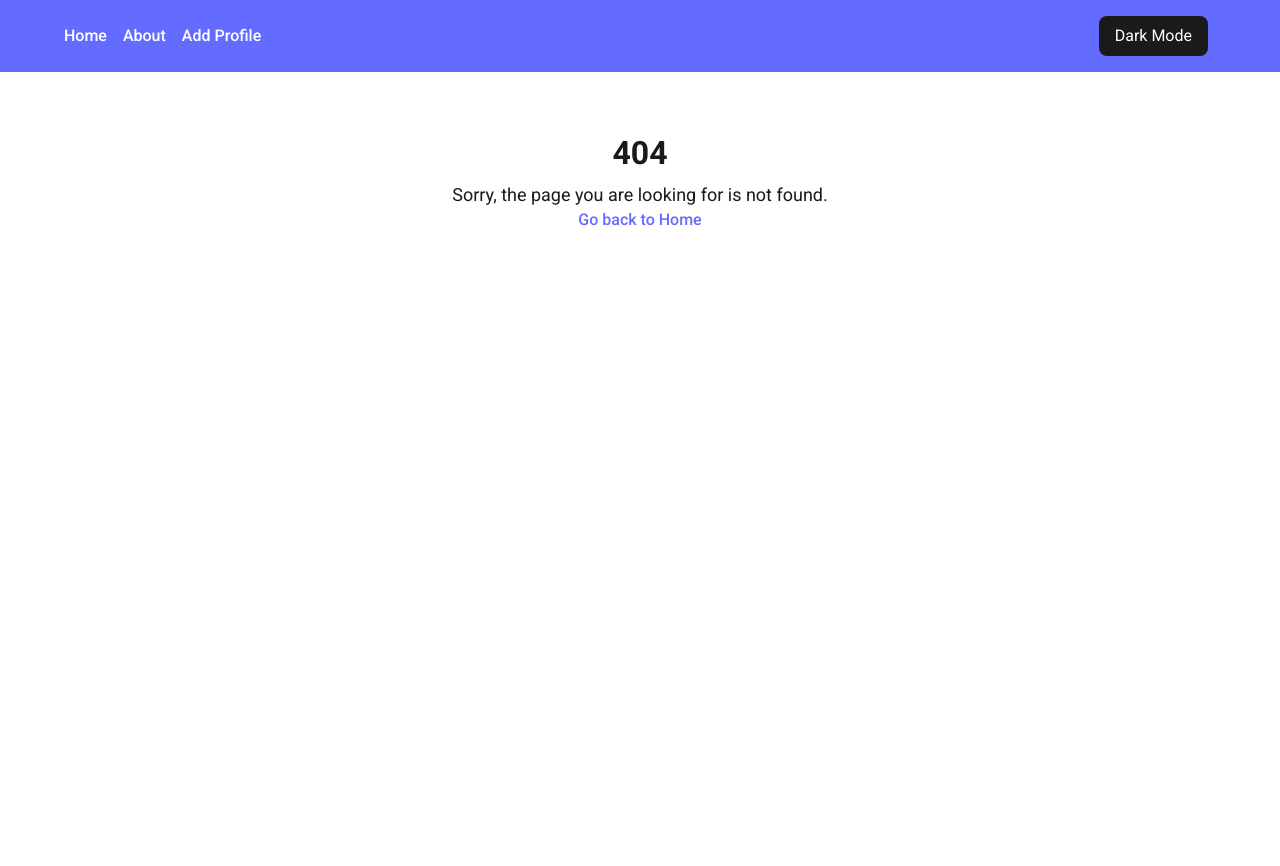
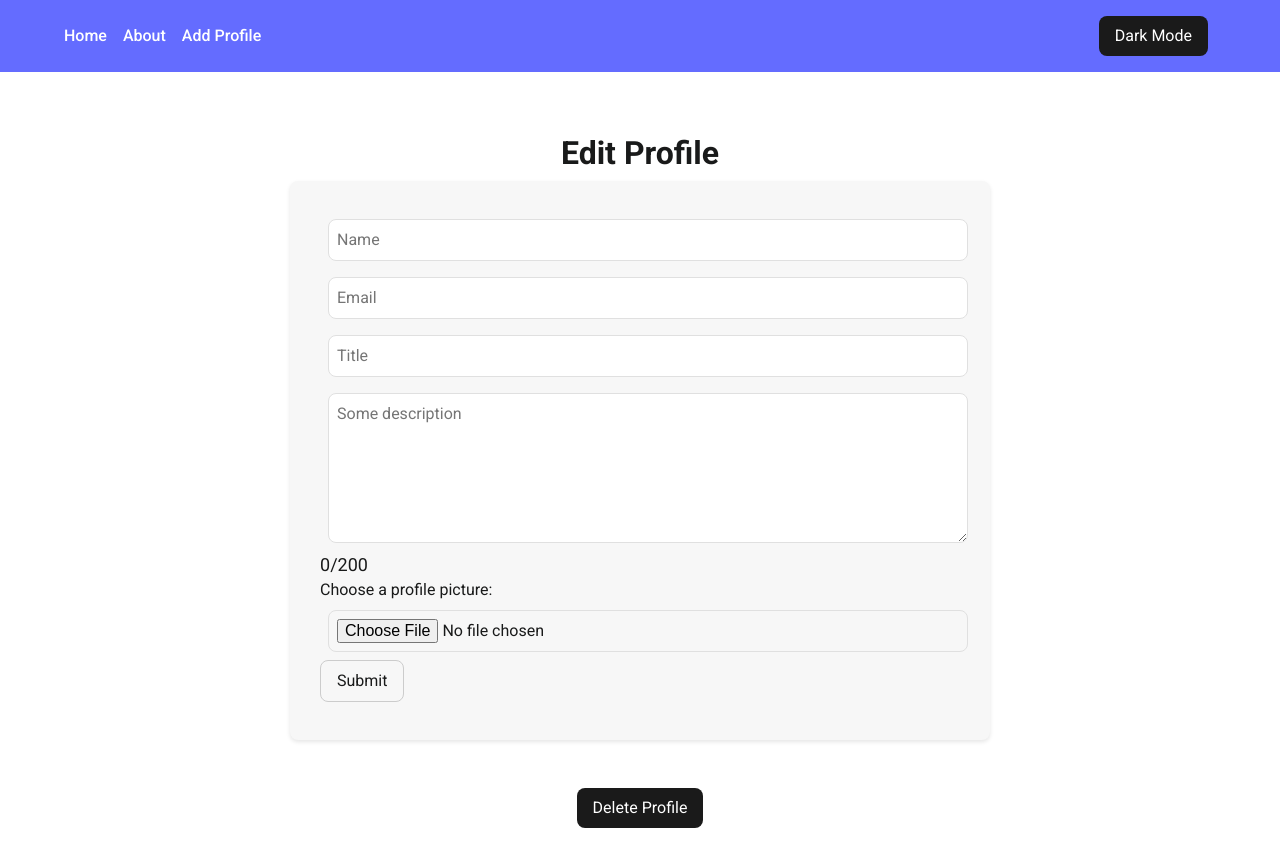
Before and after one commit to apbridge/my-profile-app, a React (Vite) app: page /#/profile/1/edit in a window 1280 px wide. Before the commit this address had no page. Shown: the top 866 px of the page. Built offline with nearby package versions, Linux system fonts and the light colour scheme; no server answers.

Commit message:
2/21 update

```diff
--- a/src/App.jsx
+++ b/src/App.jsx
@@ -4,6 +4,9 @@ import Navbar from "./components/Navbar";
 import AddProfilePage from "./pages/AddProfilePage";
 import HomePage from "./pages/HomePage";
 import NotFound from "./pages/NotFound";
+import ProfileDetailPage from "./pages/ProfileDetailPage";
+import ProfileEditPage from "./pages/ProfileEditPage";
+import ProfileLayoutPage from "./pages/ProfileLayoutPage";
 import { useState, useEffect } from "react";
 import { HashRouter, Routes, Route } from "react-router-dom";
 
@@ -25,6 +28,10 @@ const App = () => {
           <Route path="/" element={<HomePage />} />
           <Route path="/about" element={<AboutPage />} />
           <Route path="/add-profile" element={<AddProfilePage />} />
+          <Route path="/profile/:id" element={<ProfileLayoutPage />} >
+            <Route index element={<ProfileDetailPage />} />
+            <Route path="edit" element={<ProfileEditPage />} />
+          </Route>
           <Route path="*" element={<NotFound />} />
         </Routes>
       </main>
--- a/src/components/Card.jsx
+++ b/src/components/Card.jsx
@@ -1,9 +1,10 @@
-import style from '../styles/card.module.css';
-import PropTypes from 'prop-types';
+import style from "../styles/card.module.css";
+import PropTypes from "prop-types";
 
-const Card = ({ image_url, name, title, email}) => {
+const Card = ({ image_url, name, title, email }) => {
   return (
-        <div className={`${style["profile-card"]} ${style["is-entering"]}`}
+    <div
+      className={`${style["profile-card"]} ${style["is-entering"]}`}
     >
       <div className={style["profile-card__image"]}>
         <img src={image_url} alt={name} />
@@ -11,15 +12,17 @@ const Card = ({ image_url, name, title, email}) => {
       <div className={style["profile-card__content"]}>
         <p>{name}</p>
         <p>{title}</p>
-                <p><a href={`mailto:${email}`}>{email}</a></p>
+        {/* <p>
+          <a href={`mailto:${email}`}>{email}</a>
+        </p> */}
       </div>
     </div>
   );
-}
+};
 Card.propTypes = {
   image_url: PropTypes.string.isRequired,
   name: PropTypes.string.isRequired,
-    title: PropTypes.string.isRequired,
-    email: PropTypes.string.isRequired
-}
+  title: PropTypes.string,
+  email: PropTypes.string.isRequired,
+};
 export default Card;
--- a/src/components/ProfileForm.jsx
+++ b/src/components/ProfileForm.jsx
@@ -1,8 +1,28 @@
-import { useState } from "react";
+import { useState, useEffect } from "react";
 import style from "../styles/ProfileForm.module.css";
+import { useNavigate } from "react-router-dom";
 
-const ProfileForm = () => {
-    const [data, setData] = useState({ name: "", title: "", email: "", bio: "", image: null });
+const ProfileForm = ({ isEdit = false, currentProfile = {} }) => {
+  const navigate = useNavigate();
+  const [data, setData] = useState({
+    name: "",
+    title: "",
+    email: "",
+    bio: "",
+    image: null,
+  });
+  useEffect(() => {
+    if (isEdit) {
+      setData({
+        name: currentProfile.name || "",
+        title: currentProfile.title || "",
+        email: currentProfile.email || "",
+        bio: currentProfile.bio || "",
+        image: null,
+      });
+    }
+  }, [currentProfile, isEdit]);
+
   const [errors, setErrors] = useState({ image: "", general: "" });
   const [submitting, setSubmitting] = useState(false);
   const [successMessage, setSuccessMessage] = useState("");
@@ -10,55 +30,55 @@ const ProfileForm = () => {
   const handleChange = (e) => {
     if (e.target.name === "image") {
       const file = e.target.files[0];
-            if (file) {
       if (file.size > 2000000) {
         setErrors({ ...errors, image: "Image must be less than 2MB." });
       } else {
-                    setErrors({ ...errors, image: "" }); // Clear previous error
         setData({ ...data, image: file });
       }
-            }
+      console.log(file);
+      console.log(data.image);
     } else {
       setData({ ...data, [e.target.name]: e.target.value });
     }
   };
-
   const handleSubmit = async (e) => {
     e.preventDefault();
     setSubmitting(true);
     const formData = new FormData();
+    formData.append("id", currentProfile.id || "");
     formData.append("name", data.name.trim());
     formData.append("email", data.email.trim());
     formData.append("title", data.title.trim());
     formData.append("bio", data.bio.trim());
     if (data.image) formData.append("image", data.image);
-
+    console.log(data.image + "test");
     try {
-            const response = await fetch("https://web.ics.purdue.edu/~apbridge/profile-app/send-data.php", {
+      const response = await fetch(
+        "https://web.ics.purdue.edu/~apbridge/profile-app/send-data-with-id.php",
+        {
           method: "POST",
           body: formData,
-            });
+        }
+      );
       const result = await response.json();
-            console.log(result);
       if (result.success) {
         setData({ name: "", title: "", email: "", bio: "", image: null });
         setErrors({ image: "", general: "" });
         setSuccessMessage("Data submitted successfully.");
-                document.getElementById("image").value = ""; // Clear file input
         setTimeout(() => {
           setSuccessMessage("");
-                }, 3000);
+        }, 1000);
+        isEdit && navigate(-1);
       } else {
         setErrors({ image: "", general: result.message });
         setSuccessMessage("");
       }
     } catch (error) {
-            setErrors({ image: "", general: error.message || "An error occurred." });
+      setErrors({ image: "", general: error });
     } finally {
       setSubmitting(false);
     }
   };
-
   return (
     <form onSubmit={handleSubmit} className={style["profile-form"]}>
       <input
@@ -88,17 +108,37 @@ const ProfileForm = () => {
       <textarea
         name="bio"
         placeholder="Some description"
+        maxLength={200}
         required
         value={data.bio}
         onChange={handleChange}
       ></textarea>
-            <p>{data.bio?.length || 0}/200</p>
+      <p>{data.bio.length}/200</p>
       <label htmlFor="image">Choose a profile picture:</label>
-            <input type="file" id="image" name="image" accept="image/png, image/jpeg, image/jpg, image/gif" onChange={handleChange} />
-            {errors.image && <p>{errors.image}</p>}
-            <button type="submit" disabled={submitting || errors.image !== "" || data.name.trim() === "" || data.email.trim() === "" || data.bio.trim() === "" || data.title.trim() === ""}>Submit</button>
-            {errors.general && <p>{errors.general}</p>}
-            {successMessage && <p>{successMessage}</p>}
+      <input
+        type="file"
+        id="image"
+        name="image"
+        accept="image/png, image/jpeg, image/jpg, image/gif"
+        onChange={handleChange}
+      />
+      {errors.image && <p className={style["error"]}>{errors.image}</p>}
+      <button
+        type="submit"
+        disabled={
+          submitting ||
+          errors.image !== "" ||
+          data.name.trim() === "" ||
+          data.email.trim() === "" ||
+          data.title.trim() === "" ||
+          data.bio.trim() === "" ||
+          data.image === null
+        }
+      >
+        Submit
+      </button>
+      {errors.general && <p className={style["error"]}>{errors.general}</p>}
+      {successMessage && <p className={style["success"]}>{successMessage}</p>}
     </form>
   );
 };
--- a/src/pages/HomePage.jsx
+++ b/src/pages/HomePage.jsx
@@ -9,6 +9,7 @@ import {
 } from "@fortawesome/free-solid-svg-icons";
 import { useEffect } from "react";
 import styles from "../styles/home.module.css";
+import { Link } from "react-router-dom";
 
 const HomePage = () => {
   const [titles, setTitles] = useState([]);
@@ -92,7 +93,9 @@ const HomePage = () => {
       </div>
       <div className={styles["profile-cards"]}>
         {profiles.map((profile) => (
+          <Link to={`/profile/${profile.id}`} key={profile.id}>
           <Card key={profile.id} {...profile} />
+          </Link>
         ))}
       </div>
       {count === 0 && <p>No profiles found!</p>}
--- /dev/null
+++ b/src/pages/ProfileDetailPage.jsx
@@ -0,0 +1,36 @@
+import { useEffect, useState } from "react";
+import { useParams } from "react-router-dom";
+import Wrapper from "../components/Wrapper";
+import styles from "../styles/profiledetail.module.css";
+import { Link } from "react-router-dom";
+
+const ProfileDetailPage = () => {
+  const [profile, setProfile] = useState({});
+  const { id } = useParams();
+  useEffect(() => {
+    fetch(
+      `https://web.ics.purdue.edu/~apbridge/profile-app/fetch-data-with-id.php?id=${id}`
+    )
+      .then((res) => res.json())
+      .then((data) => {
+        setProfile(data);
+      });
+  }, [id]);
+
+  return (
+    <Wrapper>
+      <h1>{profile.name}</h1>
+      <div className={styles["flex-container"]}>
+        <p>{profile.title}</p>
+        <p>
+          <a href={`mailto:${profile.email}`}>{profile.email}</a>
+        </p>
+        <p>{profile.bio}</p>
+        <img src={profile.image_url} alt={profile.name} style={{ position: 'relative' }} />
+        <Link to="edit" className={styles['button']}>Edit Profile</Link>
+      </div>
+    </Wrapper>
+  );
+};
+
+export default ProfileDetailPage;
--- /dev/null
+++ b/src/pages/ProfileEditPage.jsx
@@ -0,0 +1,49 @@
+import { useEffect, useState } from "react";
+import { useParams } from "react-router-dom";
+import Wrapper from "../components/Wrapper";
+import { useNavigate } from "react-router-dom";
+import ProfileForm from "../components/ProfileForm";
+
+const ProfileEditPage = () => {
+  const navigate = useNavigate();
+  const { id } = useParams();
+  const [profile, setProfile] = useState({});
+  useEffect(() => {
+    fetch(
+      `https://web.ics.purdue.edu/~apbridge/profile-app/fetch-data-with-id.php?id=${id}`
+    )
+      .then((res) => res.json())
+      .then((data) => {
+        setProfile(data);
+      });
+  }, [id]);
+  const handleDelete = () => {
+    if(!window.confirm("Are you sure you want to delete this profile?")) {
+      return;
+    }
+    fetch(
+      `https://web.ics.purdue.edu/~apbridge/profile-app/delete-profile.php?id=${id}`,
+      {
+        method: "DELETE",
+      }
+    ).then((data) => data.json())
+    .then((data) => {
+      if(data.error) {
+        alert(data.error);
+      } else {
+        alert("Profile Deleted");
+        navigate("/");
+      }
+    });
+  };
+
+  return (
+    <Wrapper>
+      <h1>Edit Profile</h1>
+      <ProfileForm isEdit={true} currentProfile={profile}/>
+      <button onClick={handleDelete} style={{margin: "3rem auto 0", display: "block"}}>Delete Profile</button>
+    </Wrapper>
+  );
+};
+
+export default ProfileEditPage;
--- /dev/null
+++ b/src/pages/ProfileLayoutPage.jsx
@@ -0,0 +1,10 @@
+import {Outlet} from "react-router-dom";
+
+const ProfileLayoutPage = () => {
+
+  return (
+        <Outlet />
+  );
+};
+
+export default ProfileLayoutPage;
--- /dev/null
+++ b/src/styles/profiledetail.module.css
@@ -0,0 +1,21 @@
+.flex-container{
+    display: flex;
+    flex-direction:column;
+    justify-content: center;
+    align-items: center;
+    margin-top: 3rem;
+  }
+  .button{
+    padding: 0.5rem 1rem;
+    background-color: var(--button-background-color);
+    color: var(--button-text-color);
+    border: none;
+    border-radius: var(--border-radius);
+    cursor: pointer;
+    transition: background-color 0.3s;
+    margin-top: 3rem;
+  }
+  .button:hover{
+    background-color: var(--button-hover-background-color);
+    color: var(--button-hover-text-color);
+  }
```
Lines whose indentation alone changed are shown as unchanged.
